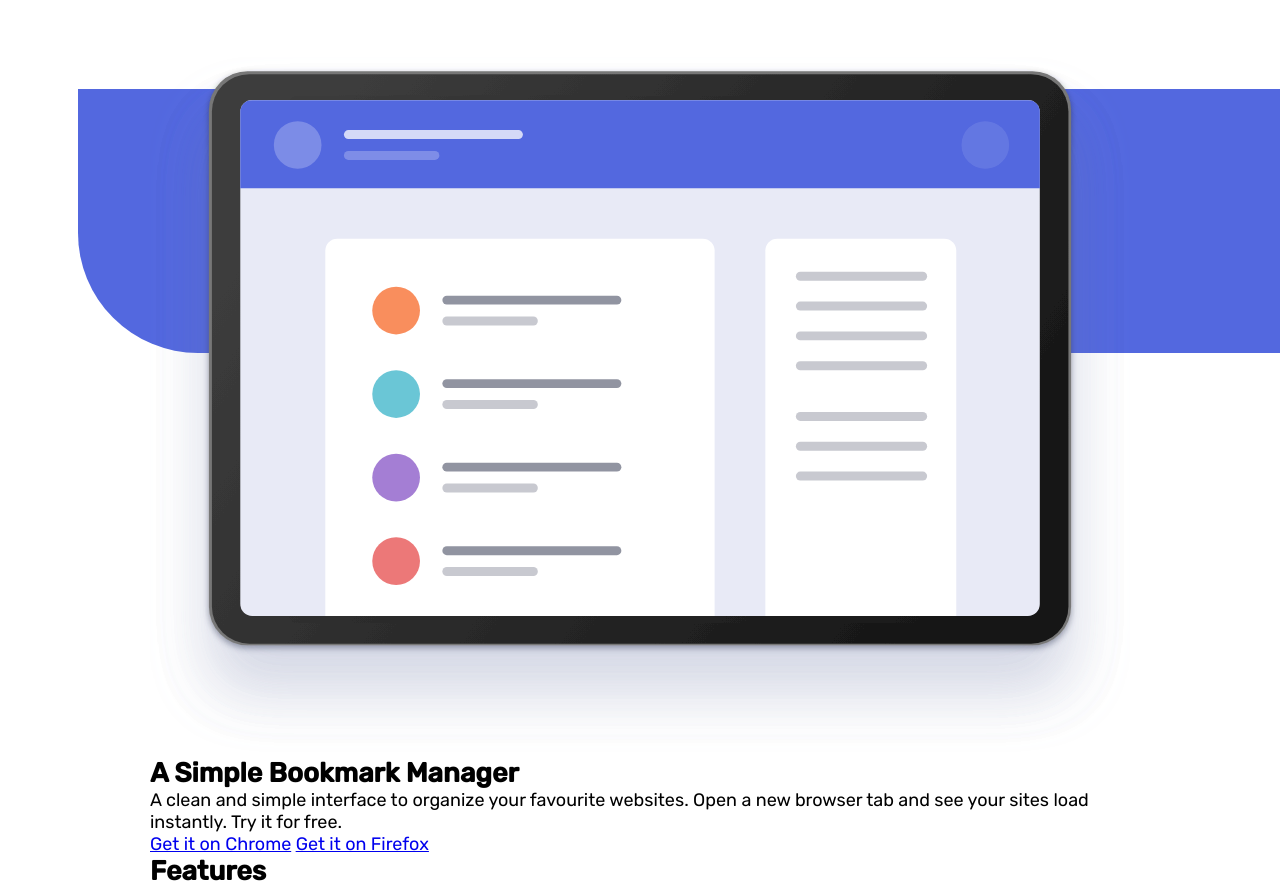
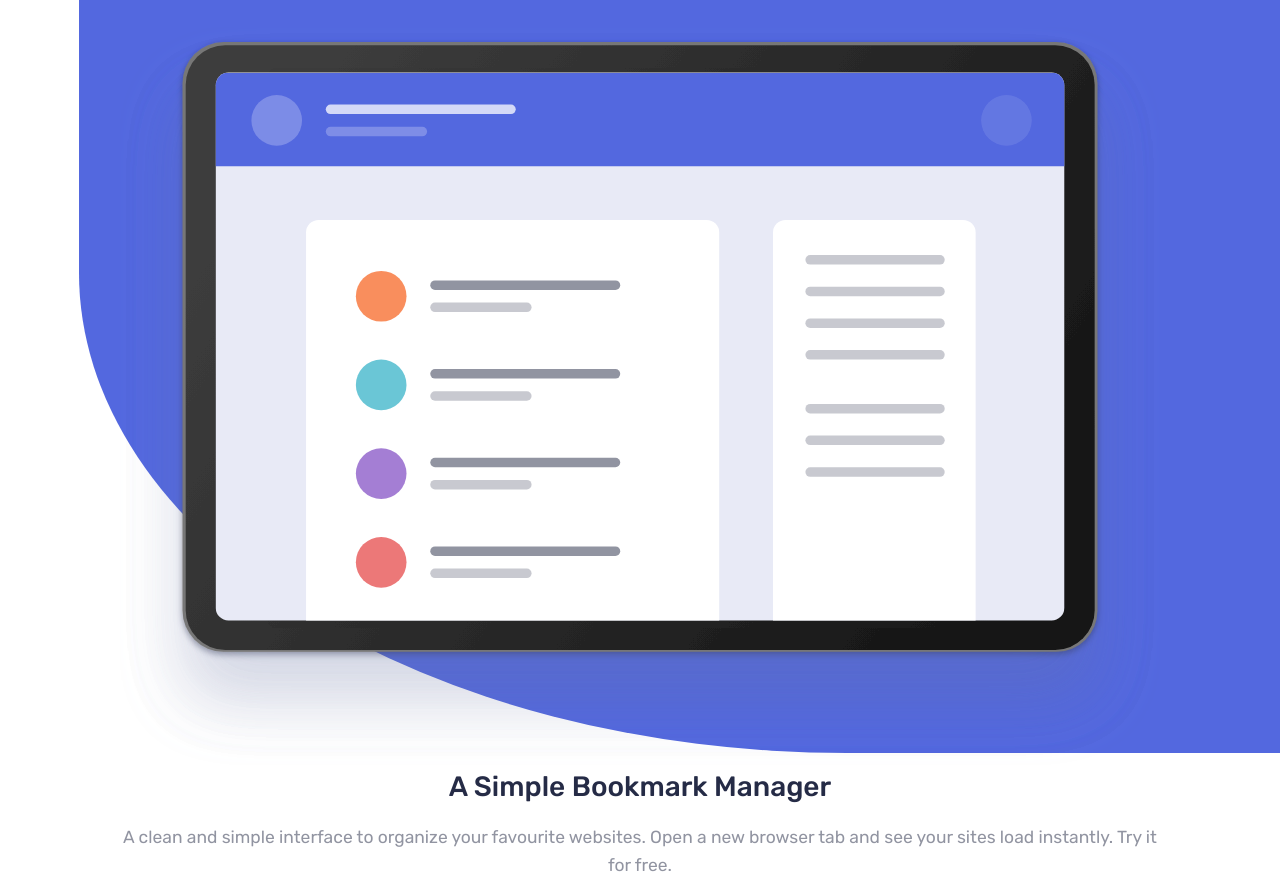
Before and after one commit to mts-ml/development, a website: page bookmark-landing-page/index.html in a window 1280 px wide. Shown: the part 123-1007 px from the top of the page. Drawn offline with Linux system fonts and the light colour scheme.

Commit message:
Mostly changes on titles and paragraphs

```diff
--- a/bookmark-landing-page/styles/style.scss
+++ b/bookmark-landing-page/styles/style.scss
@@ -52,11 +52,14 @@ $Very-Dark-Blue: hsl(229, 31%, 21%);
 
 
 body {
-   padding: px-to-rem(40) px-to-rem(30);
+   display: grid;
+   place-items: center;
+   width: 100vw;
 }
 
 .header {
-   margin-block-end: px-to-rem(100);
+   padding: px-to-rem(40) px-to-rem(30);
+   margin-block-end: px-to-rem(30);
 }
 
 .header__logos {
@@ -226,6 +229,13 @@ hr {
    }
 }
 
+.hero__container {
+   position: relative;
+   overflow: hidden;
+   margin-block-end: px-to-rem(50);
+   height: auto;
+}
+
 .hero__img {
    width: 100%;
    height: auto;
@@ -233,12 +243,81 @@ hr {
 
 .hero__bg {
    position: absolute;
-   top: 26.5vh;
-   right: 0;
-   left: 78px;
+   top: 55px;
+   right: -44px;
+   width: 100%;
    background-color: $Soft-Blue;
-   width: 100%;
-   height: 33vh;
-   border-radius: 0 0 0 120px;
+   height: 100%;
+   border-radius: 0 0 0 60%;
    z-index: -1;
 }
+
+.hero__bg {
+   @media screen and (min-width: px-to-rem(450)) {
+      top: 76px;
+      right: -79px
+   }
+}
+
+.hero__info {
+   margin-inline: px-to-rem(30);
+   margin-block-end: px-to-rem(150);
+}
+
+.hero__links {
+   display: flex;
+   justify-content: space-between;
+   align-items: center;
+}
+
+.btn__link {
+   text-decoration: none;
+   color: white;
+   background-color: $Soft-Blue;
+   padding: 17px 12px;
+   border-radius: 5px;
+   font-size: px-to-rem(14);
+   font-weight: 500;
+   transition: all 300ms ease-in-out;
+
+   &:hover {
+      box-shadow: 0 4px 10px hsla(231, 69%, 60%, .4);
+      background-color: white;
+      color: hsl(229, 18%, 40%);
+      transition: all 300ms ease-in-out;
+   }
+}
+
+.features {
+   padding-inline: px-to-rem(30);
+}
+
+.features__list {
+   list-style: none;
+}
+
+.hero__title,
+.features__title,
+.section__title,
+.extensions__title,
+.card__title,
+.questions__title {
+   text-align: center;
+   font-weight: 500;
+   color: $Very-Dark-Blue;
+   margin-block-end: px-to-rem(20);
+   font-size: px-to-rem(28);
+}
+
+.hero__description,
+.features__description,
+.section__description,
+.extensions__description,
+.card__description,
+.questions__description {
+   text-align: center;
+   color: $Grayish-Blue;
+   font-size: clamp(1rem, 0.922rem + 0.341vh, 1.214rem);
+   line-height: 1.8rem;
+   margin-block-end: px-to-rem(30);
+}
```
Also changed, not shown: bookmark-landing-page/styles/style.css, 1 other file.
